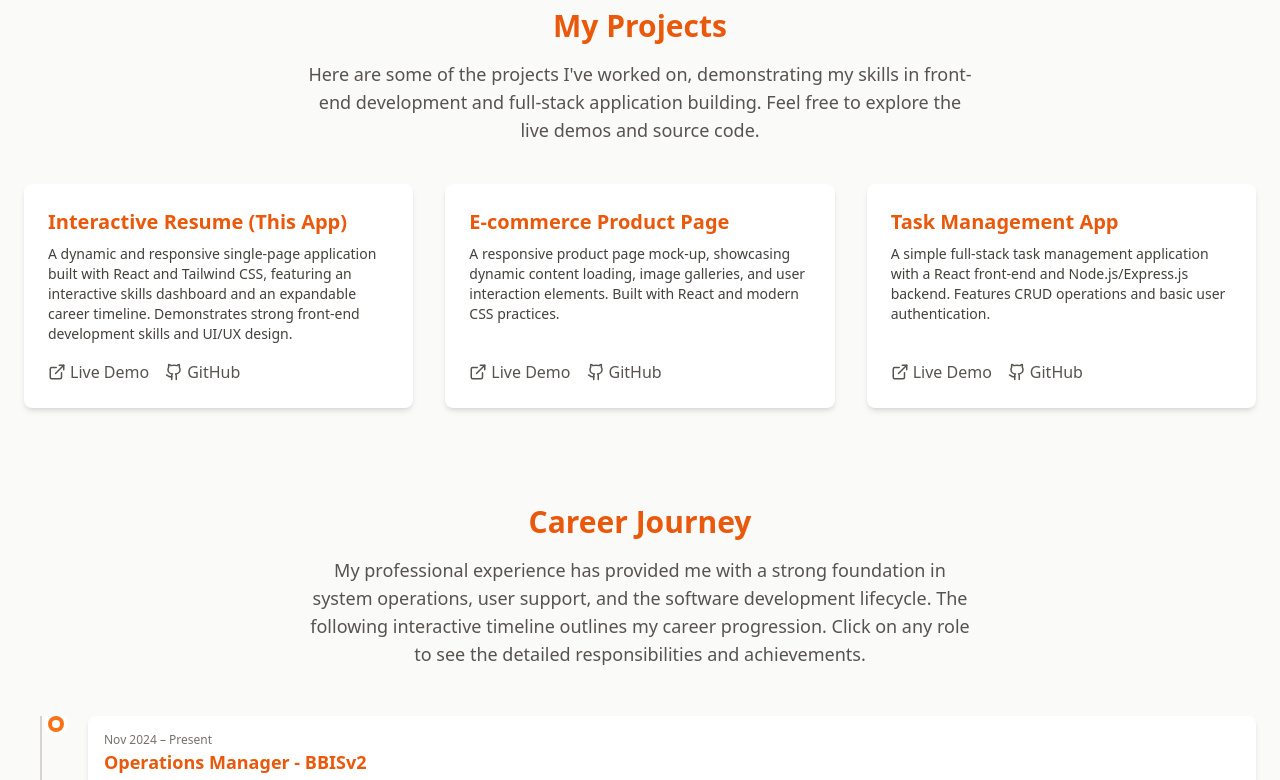
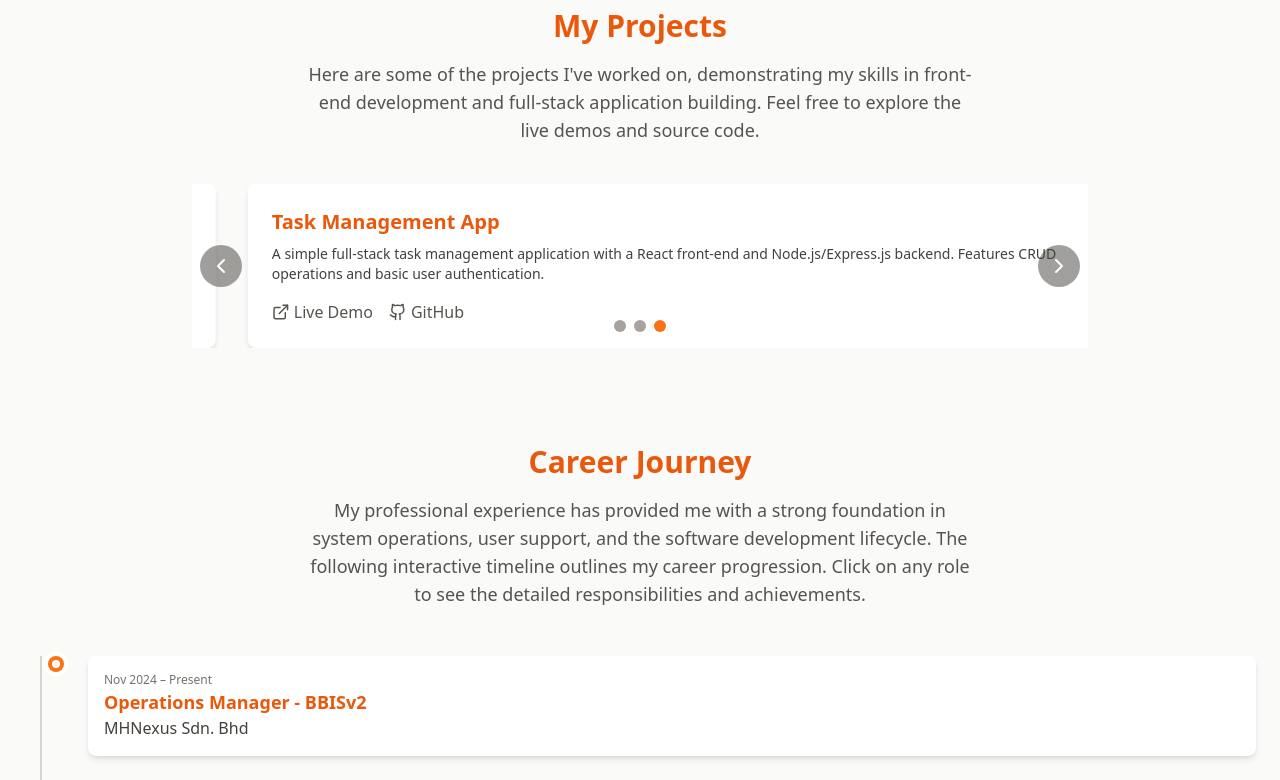
Before and after one commit to asriomar/asri25, a React (Vite) app: page / in a window 1280 px wide. Shown: the part 2000-2780 px from the top of the page. Built offline with nearby package versions, Linux system fonts and the light colour scheme.

Commit message:
Update App.jsx

```diff
--- a/src/App.jsx
+++ b/src/App.jsx
@@ -1,6 +1,6 @@
 import React, { useState, useEffect, useRef, createContext, useContext } from 'react';
 import Chart from 'chart.js/auto';
-import { Atom, Brain, SquareCode, FileText, Palette, Wind, Layout, Smartphone, Server, Rocket, Database, Code, Sparkles, Bot, Smile, Users, MessageSquare, Lightbulb, Headphones, Settings, Menu, X, ExternalLink, Github, Sun, Moon } from 'lucide-react';
+import { Atom, Brain, SquareCode, FileText, Palette, Wind, Layout, Smartphone, Server, Rocket, Database, Code, Sparkles, Bot, Smile, Users, MessageSquare, Lightbulb, Headphones, Settings, Menu, X, ExternalLink, Github, Sun, Moon, ChevronLeft, ChevronRight } from 'lucide-react';
 
 // 1. Create Theme Context
 const ThemeContext = createContext();
@@ -172,6 +172,10 @@ const App = () => {
     const [activeTimelineItem, setActiveTimelineItem] = useState(null);
     const [isMenuOpen, setIsMenuOpen] = useState(false); // State for mobile menu
 
+    // Carousel state
+    const [currentProjectIndex, setCurrentProjectIndex] = useState(0);
+    const totalProjects = projectData.length;
+
     // Refs for detecting clicks outside the menu
     const menuRef = useRef();
     const menuButtonRef = useRef();
@@ -300,6 +304,17 @@ const App = () => {
         };
     }, [isMenuOpen]); // Re-run effect if isMenuOpen changes
 
+    // Auto-play for carousel
+    useEffect(() => {
+        if (totalProjects <= 1) return; // No need to auto-play if only one project
+
+        const interval = setInterval(() => {
+            setCurrentProjectIndex((prevIndex) => (prevIndex + 1) % totalProjects);
+        }, 3000); // Change slide every 3 seconds
+
+        return () => clearInterval(interval); // Cleanup on component unmount or re-render
+    }, [totalProjects]); // Re-run if totalProjects changes
+
     const getSkillsToShow = () => {
         return activeCategory === 'all'
             ? Object.values(skillsData).flat()
@@ -312,6 +327,15 @@ const App = () => {
 
     const toggleTimelineItem = (index) => {
         setActiveTimelineItem(activeTimelineItem === index ? null : index);
+    };
+
+    // Carousel navigation functions
+    const goToNextProject = () => {
+        setCurrentProjectIndex((prevIndex) => (prevIndex + 1) % totalProjects);
+    };
+
+    const goToPrevProject = () => {
+        setCurrentProjectIndex((prevIndex) => (prevIndex - 1 + totalProjects) % totalProjects);
     };
 
     return (
@@ -363,7 +387,7 @@ const App = () => {
             <header id="header" className={`${isDarkMode ? 'bg-stone-900/80' : 'bg-stone-50/80'} backdrop-blur-sm sticky top-0 z-50 shadow-sm`}>
                 <nav className="px-6 py-4 flex justify-between items-center w-full">
                     <div className="text-xl font-bold text-orange-600">
-                        Mohd Asri 😎
+                        Mohd Asri 😎🚀🌏✌️
                     </div>
                     {/* Desktop Navigation */}
                     <div className="hidden md:flex space-x-8 items-center">
@@ -488,16 +512,21 @@ const App = () => {
                     </div>
                 </section>
 
-                {/* Projects Section */}
+                {/* Projects Section - Carousel */}
                 <section id="projects" className="mb-16 md:mb-24">
                     <div className="max-w-7xl mx-auto">
                         <h2 className="text-3xl font-bold text-center text-orange-600 mb-4">My Projects</h2>
                         <p className="text-lg text-stone-600 dark:text-stone-300 text-center max-w-2xl mx-auto mb-10">
                             Here are some of the projects I've worked on, demonstrating my skills in front-end development and full-stack application building. Feel free to explore the live demos and source code.
                         </p>
-                        <div className="grid grid-cols-1 md:grid-cols-2 lg:grid-cols-3 gap-8">
+                        <div className="relative overflow-hidden w-full max-w-4xl mx-auto">
+                            <div
+                                className="flex transition-transform duration-500 ease-in-out"
+                                style={{ transform: `translateX(-${currentProjectIndex * 100}%)` }}
+                            >
                                 {projectData.map((project, index) => (
-                                <div key={index} className={`p-6 rounded-lg shadow-md flex flex-col ${isDarkMode ? 'bg-stone-800' : 'bg-white'}`}>
+                                    <div key={index} className="w-full flex-shrink-0 px-4">
+                                        <div className={`p-6 rounded-lg shadow-md flex flex-col h-full ${isDarkMode ? 'bg-stone-800' : 'bg-white'}`}>
                                             <h3 className="text-xl font-bold text-orange-600 dark:text-orange-400 mb-2">{project.title}</h3>
                                             <p className="text-stone-700 dark:text-stone-300 text-sm flex-grow mb-4">{project.description}</p>
                                             <div className="flex justify-start space-x-4 mt-auto">
@@ -513,7 +542,40 @@ const App = () => {
                                                 )}
                                             </div>
                                         </div>
+                                    </div>
                                 ))}
+                            </div>
+
+                            {/* Navigation Buttons */}
+                            {totalProjects > 1 && ( // Only show buttons if more than one project
+                                <>
+                                    <button
+                                        onClick={goToPrevProject}
+                                        className="absolute top-1/2 left-0 -translate-y-1/2 ml-2 bg-stone-700/50 hover:bg-stone-700 text-white p-2 rounded-full z-10 transition-colors"
+                                    >
+                                        <ChevronLeft size={24} />
+                                    </button>
+                                    <button
+                                        onClick={goToNextProject}
+                                        className="absolute top-1/2 right-0 -translate-y-1/2 mr-2 bg-stone-700/50 hover:bg-stone-700 text-white p-2 rounded-full z-10 transition-colors"
+                                    >
+                                        <ChevronRight size={24} />
+                                    </button>
+                                </>
+                            )}
+
+                            {/* Pagination Dots */}
+                            {totalProjects > 1 && ( // Only show dots if more than one project
+                                <div className="absolute bottom-4 left-1/2 -translate-x-1/2 flex space-x-2">
+                                    {projectData.map((_, index) => (
+                                        <div
+                                            key={index}
+                                            onClick={() => setCurrentProjectIndex(index)}
+                                            className={`w-3 h-3 rounded-full cursor-pointer transition-all duration-300 ${currentProjectIndex === index ? 'bg-orange-500' : 'bg-stone-400 hover:bg-stone-300'}`}
+                                        ></div>
+                                    ))}
+                                </div>
+                            )}
                         </div>
                     </div>
                 </section>
```
Lines whose indentation alone changed are shown as unchanged.
